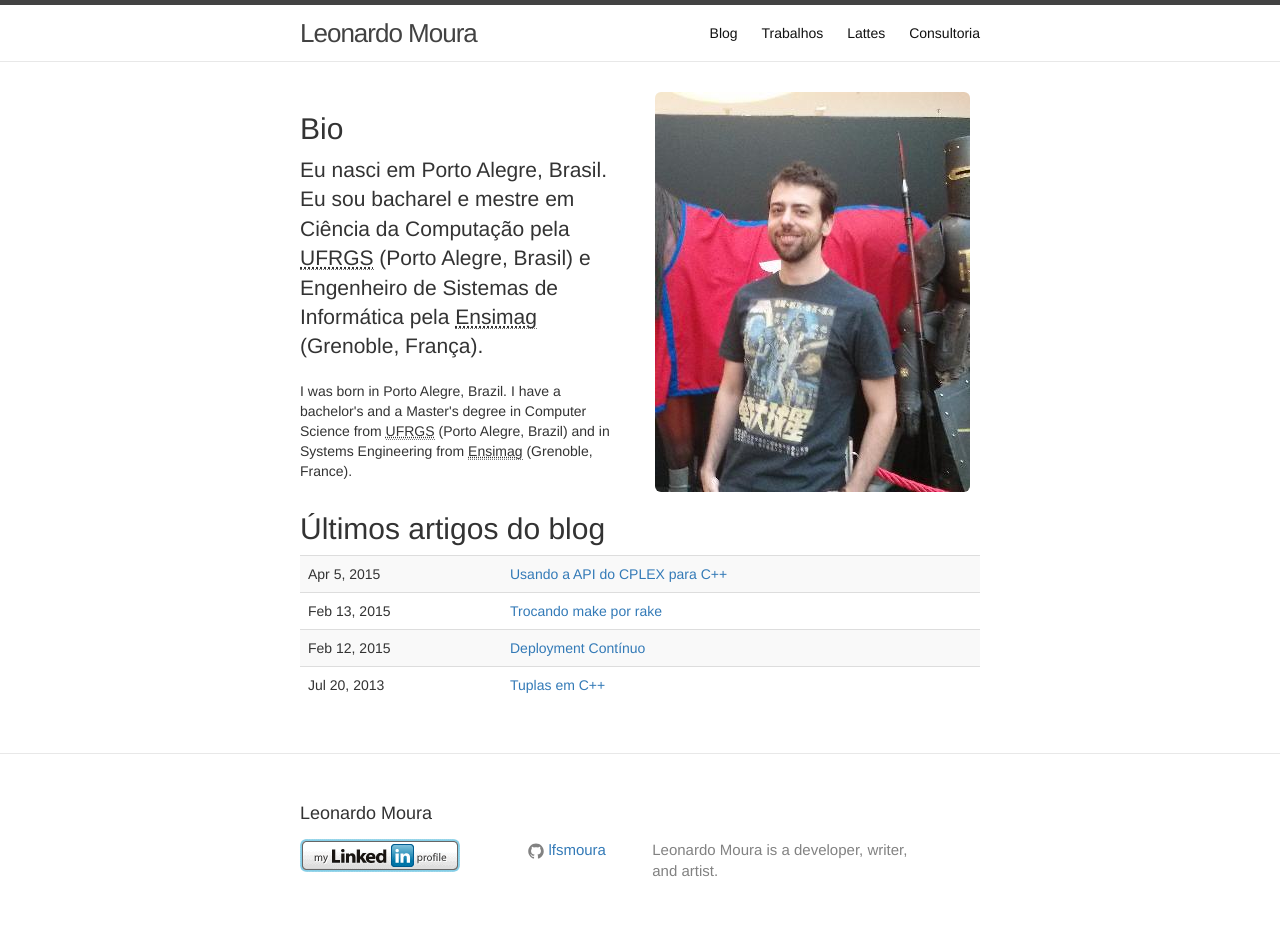
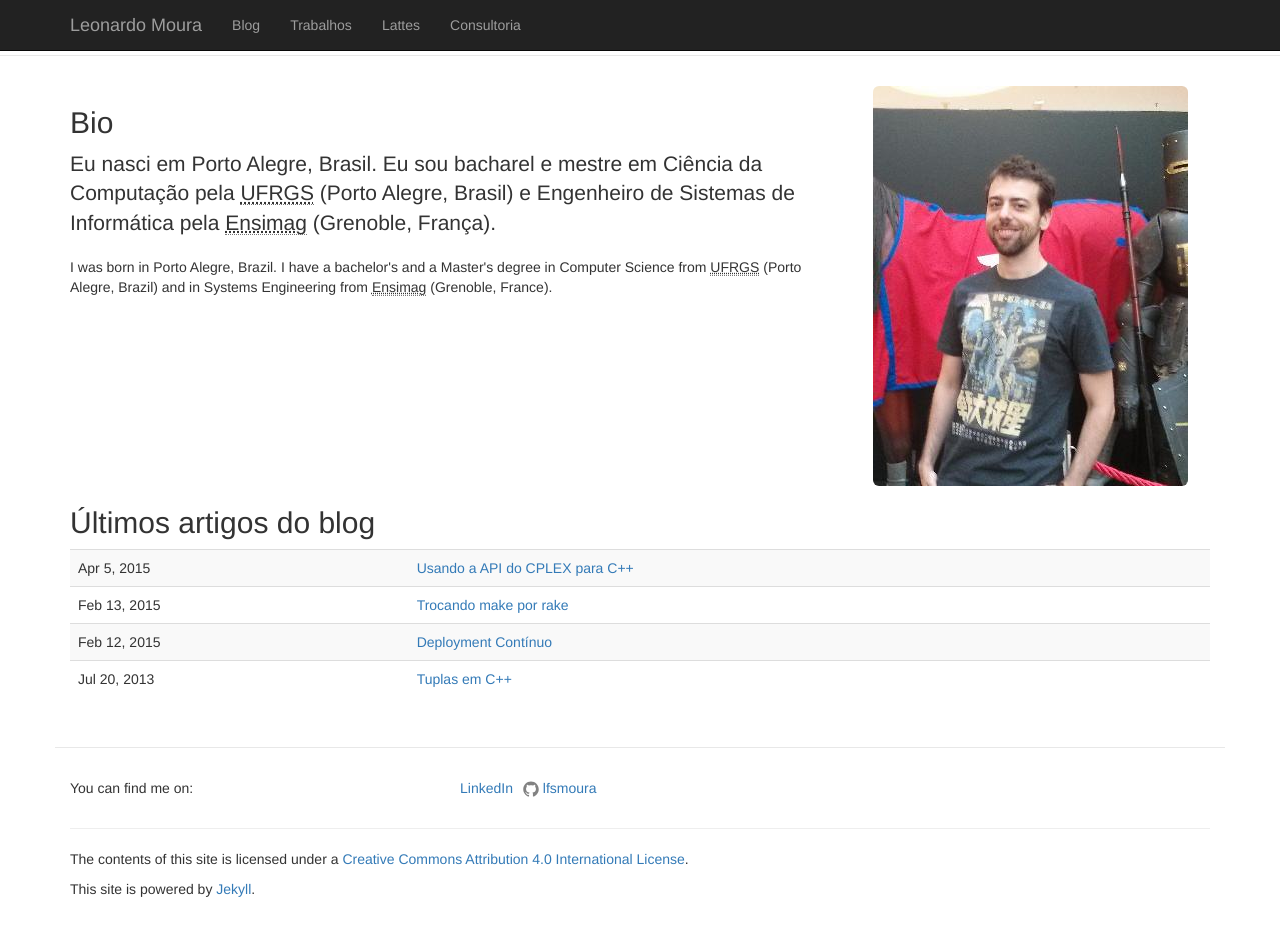
Before and after one commit to lfsmoura/lfsmoura.github.io, a Jekyll site: the page built from index.html, in a window 1280 px wide and 939 px high. Shown: the top 936 px of the window. Built offline with Jekyll 4.4.1, drawn with Linux system fonts in a browser that asks for light colours; nearby versions of some CDN libraries; Markdown is read by kramdown in place of the engine named in the settings.

Commit message:
bootstrapfy

```diff
--- a/_includes/footer.html
+++ b/_includes/footer.html
@@ -1,54 +1,24 @@
-<footer class="site-footer">
-
-  <div class="wrapper">
-
-    <h2 class="footer-heading">{{ site.title }}</h2>
-
-    <div class="footer-col-wrapper">
-      <div class="footer-col  footer-col-1">
-        <ul class="contact-list">
-          <li><a href="http://www.linkedin.com/in/leonardomoura"><img src="{{page.baseurl}}/assets/linkedin.gif" style="float:left" /></a></li>
-        </ul>
+<footer class="site-footer container">
+    <div class="row">
+      <div class="col-md-4">
+        <p> You can find me on: </p>
       </div>
-
-      <div class="footer-col  footer-col-2">
-        <ul class="social-media-list">
-          {% if site.github_username %}
-          <li>
-            <a href="https://github.com/{{ site.github_username }}">
-              <span class="icon  icon--github">
-                <svg viewBox="0 0 16 16">
-                  <path fill="#828282" d="M7.999,0.431c-4.285,0-7.76,3.474-7.76,7.761 c0,3.428,2.223,6.337,5.307,7.363c0.388,0.071,0.53-0.168,0.53-0.374c0-0.184-0.007-0.672-0.01-1.32 c-2.159,0.469-2.614-1.04-2.614-1.04c-0.353-0.896-0.862-1.135-0.862-1.135c-0.705-0.481,0.053-0.472,0.053-0.472 c0.779,0.055,1.189,0.8,1.189,0.8c0.692,1.186,1.816,0.843,2.258,0.645c0.071-0.502,0.271-0.843,0.493-1.037 C4.86,11.425,3.049,10.76,3.049,7.786c0-0.847,0.302-1.54,0.799-2.082C3.768,5.507,3.501,4.718,3.924,3.65 c0,0,0.652-0.209,2.134,0.796C6.677,4.273,7.34,4.187,8,4.184c0.659,0.003,1.323,0.089,1.943,0.261 c1.482-1.004,2.132-0.796,2.132-0.796c0.423,1.068,0.157,1.857,0.077,2.054c0.497,0.542,0.798,1.235,0.798,2.082 c0,2.981-1.814,3.637-3.543,3.829c0.279,0.24,0.527,0.713,0.527,1.437c0,1.037-0.01,1.874-0.01,2.129 c0,0.208,0.14,0.449,0.534,0.373c3.081-1.028,5.302-3.935,5.302-7.362C15.76,3.906,12.285,0.431,7.999,0.431z"/>
-                </svg>
-              </span>
-
-              <span class="username">{{ site.github_username }}</span>
-            </a>
-          </li>
-          {% endif %}
-
-          {% if site.twitter_username %}
-          <li>
-            <a href="https://twitter.com/{{ site.twitter_username }}">
-              <span class="icon  icon--twitter">
-                <svg viewBox="0 0 16 16">
-                  <path fill="#828282" d="M15.969,3.058c-0.586,0.26-1.217,0.436-1.878,0.515c0.675-0.405,1.194-1.045,1.438-1.809
-                  c-0.632,0.375-1.332,0.647-2.076,0.793c-0.596-0.636-1.446-1.033-2.387-1.033c-1.806,0-3.27,1.464-3.27,3.27 c0,0.256,0.029,0.506,0.085,0.745C5.163,5.404,2.753,4.102,1.14,2.124C0.859,2.607,0.698,3.168,0.698,3.767 c0,1.134,0.577,2.135,1.455,2.722C1.616,6.472,1.112,6.325,0.671,6.08c0,0.014,0,0.027,0,0.041c0,1.584,1.127,2.906,2.623,3.206 C3.02,9.402,2.731,9.442,2.433,9.442c-0.211,0-0.416-0.021-0.615-0.059c0.416,1.299,1.624,2.245,3.055,2.271 c-1.119,0.877-2.529,1.4-4.061,1.4c-0.264,0-0.524-0.015-0.78-0.046c1.447,0.928,3.166,1.469,5.013,1.469 c6.015,0,9.304-4.983,9.304-9.304c0-0.142-0.003-0.283-0.009-0.423C14.976,4.29,15.531,3.714,15.969,3.058z"/>
-                </svg>
-              </span>
-
-              <span class="username">{{ site.twitter_username }}</span>
-            </a>
-          </li>
-          {% endif %}
-        </ul>
-      </div>
-
-      <div class="footer-col  footer-col-3">
-        <p class="text">{{ site.description }}</p>
+      <div class="col-md-4">
+      <ul class="list-inline">
+        <li><a href="http://www.linkedin.com/in/leonardomoura">LinkedIn</a>
+        <li>
+          {% include github.html %}
+        </li>
+      </ul>
       </div>
     </div>
-
+    <hr>
+    <p>
+      The contents of this site is licensed under a <a rel="license" href="http://creativecommons.org/licenses/by/4.0/">Creative Commons Attribution 4.0 International License</a>.
+    </p>
+    <p>
+      This site is powered by <a href="http://jekyllrb.com/">Jekyll</a>.
+    </p>
   </div>
 
 </footer>
@@ -67,4 +37,4 @@
   <!-- jQuery (necessary for Bootstrap's JavaScript plugins) -->
   <script src="https://ajax.googleapis.com/ajax/libs/jquery/1.11.2/jquery.min.js"></script>
   <!-- Include all compiled plugins (below), or include individual files as needed -->
-  <script src="js/bootstrap.min.js"></script>
+  <script src="{{ "/js/bootstrap.min.js" | prepend: site.baseurl }}"></script>
--- /dev/null
+++ b/_includes/github.html
@@ -0,0 +1,11 @@
+{% if site.github_username %}
+    <a href="https://github.com/{{ site.github_username }}">
+      <span class="icon  icon--github ">
+        <svg viewBox="0 0 16 16">
+          <path fill="#828282" d="M7.999,0.431c-4.285,0-7.76,3.474-7.76,7.761 c0,3.428,2.223,6.337,5.307,7.363c0.388,0.071,0.53-0.168,0.53-0.374c0-0.184-0.007-0.672-0.01-1.32 c-2.159,0.469-2.614-1.04-2.614-1.04c-0.353-0.896-0.862-1.135-0.862-1.135c-0.705-0.481,0.053-0.472,0.053-0.472 c0.779,0.055,1.189,0.8,1.189,0.8c0.692,1.186,1.816,0.843,2.258,0.645c0.071-0.502,0.271-0.843,0.493-1.037 C4.86,11.425,3.049,10.76,3.049,7.786c0-0.847,0.302-1.54,0.799-2.082C3.768,5.507,3.501,4.718,3.924,3.65 c0,0,0.652-0.209,2.134,0.796C6.677,4.273,7.34,4.187,8,4.184c0.659,0.003,1.323,0.089,1.943,0.261 c1.482-1.004,2.132-0.796,2.132-0.796c0.423,1.068,0.157,1.857,0.077,2.054c0.497,0.542,0.798,1.235,0.798,2.082 c0,2.981-1.814,3.637-3.543,3.829c0.279,0.24,0.527,0.713,0.527,1.437c0,1.037-0.01,1.874-0.01,2.129 c0,0.208,0.14,0.449,0.534,0.373c3.081-1.028,5.302-3.935,5.302-7.362C15.76,3.906,12.285,0.431,7.999,0.431z"/>
+        </svg>
+      </span>
+
+      <span class="username">{{ site.github_username }}</span>
+    </a>
+  {% endif %}
--- a/_includes/header.html
+++ b/_includes/header.html
@@ -1,25 +1,22 @@
 <header class="site-header">
-
-  <div class="wrapper">
-
-    <a class="site-title" href="{{ site.baseurl }}/">{{ site.title }}</a>
-
-    <nav class="site-nav">
-      <a href="#" class="menu-icon">
-        <svg viewBox="0 0 18 15">
-          <path fill="#424242" d="M18,1.484c0,0.82-0.665,1.484-1.484,1.484H1.484C0.665,2.969,0,2.304,0,1.484l0,0C0,0.665,0.665,0,1.484,0 h15.031C17.335,0,18,0.665,18,1.484L18,1.484z"/>
-          <path fill="#424242" d="M18,7.516C18,8.335,17.335,9,16.516,9H1.484C0.665,9,0,8.335,0,7.516l0,0c0-0.82,0.665-1.484,1.484-1.484 h15.031C17.335,6.031,18,6.696,18,7.516L18,7.516z"/>
-          <path fill="#424242" d="M18,13.516C18,14.335,17.335,15,16.516,15H1.484C0.665,15,0,14.335,0,13.516l0,0 c0-0.82,0.665-1.484,1.484-1.484h15.031C17.335,12.031,18,12.696,18,13.516L18,13.516z"/>
-        </svg>
-      </a>
-
-      <div class="trigger">
-        {% for page in site.pages_list %}
-          <a class="page-link" href="{{ page[1] }}">{{ page[0] }}</a>
-        {% endfor %}
+<nav class="navbar navbar-inverse navbar-fixed-top">
+      <div class="container">
+        <div class="navbar-header">
+          <button type="button" class="navbar-toggle collapsed" data-toggle="collapse" data-target="#navbar" aria-expanded="false" aria-controls="navbar">
+            <span class="sr-only">Toggle navigation</span>
+            <span class="icon-bar"></span>
+            <span class="icon-bar"></span>
+            <span class="icon-bar"></span>
+          </button>
+          <a class="navbar-brand" href="{{ site.baseurl }}/">{{ site.title }}</a>
+        </div>
+        <div id="navbar" class="collapse navbar-collapse">
+          <ul class="nav navbar-nav">
+          {% for page in site.pages_list %}
+            <li><a href="{{ page[1] }}">{{ page[0] }}</a></li>
+          {% endfor %}
+          </ul>
+        </div><!--/.nav-collapse -->
       </div>
     </nav>
-
-  </div>
-
 </header>
--- a/_layouts/default.html
+++ b/_layouts/default.html
@@ -8,9 +8,7 @@
     {% include header.html %}
 
     <div class="page-content container">
-      <div class="wrapper">
         {{ content }}
-      </div>
     </div>
 
     {% include footer.html %}
--- a/index.html
+++ b/index.html
@@ -4,7 +4,7 @@ layout: default
 
 <div class="home">
 <div class="row">
-  <div class="col-md-6">
+  <div class="col-md-8">
   <h2>Bio</h2>
   <p class="lead">
     Eu nasci em Porto Alegre, Brasil. Eu sou bacharel e mestre em Ciência da Computação pela <abbr title="Universidade Federal do Rio Grande do Sul">UFRGS</abbr> (Porto Alegre, Brasil) e Engenheiro de Sistemas de Informática pela <abbr title="École nationale supérieure d'informatique et de mathématiques appliquées de Grenoble">Ensimag</abbr> (Grenoble, França).
@@ -13,8 +13,8 @@ layout: default
     I was born in Porto Alegre, Brazil. I have a bachelor's and a Master's degree in Computer Science from <abbr title="Universidade Federal do Rio Grande do Sul">UFRGS</abbr> (Porto Alegre, Brazil) and in Systems Engineering from <abbr title="École nationale supérieure d'informatique et de mathématiques appliquées de Grenoble">Ensimag</abbr> (Grenoble, France).
   </p>
   </div>
-  <div class="col-md-6">
-  <img class="img-responsive img-rounded" src="{{site_url}}/assets/leo2.jpg" alt="Foto de Leonardo">
+  <div class="col-md-4">
+  <img class="img-responsive img-rounded center-block" src="{{site_url}}/assets/leo2.jpg" alt="Foto de Leonardo">
   </div>
 </div>
 
```
Also changed, not shown: _includes/twitter.html (added, +12 -0 lines).
